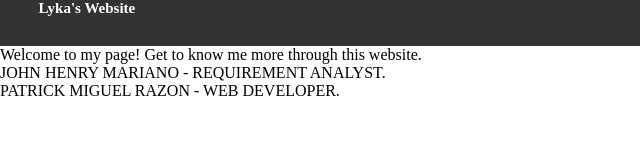
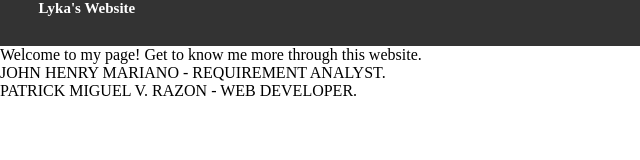
Before and after one commit to lykamarie09/Anonuevo-Einnor-Lyka-Marie-2609, a plain HTML site: page index.html in a window 1280 px wide. Shown: the full height of the page, 0-640 px from the left. Drawn offline with Linux system fonts and the light colour scheme.

Commit message:
patrick role

```diff
--- a/index.html
+++ b/index.html
@@ -17,6 +17,6 @@
 
       <p> Welcome to my page! Get to know me more through this website.</p>
       <p> JOHN HENRY MARIANO - REQUIREMENT ANALYST.</p>
-      <p> PATRICK MIGUEL RAZON - WEB DEVELOPER.</p>
+      <p> PATRICK MIGUEL V. RAZON - WEB DEVELOPER.</p>
 </body>
 </html>
```
